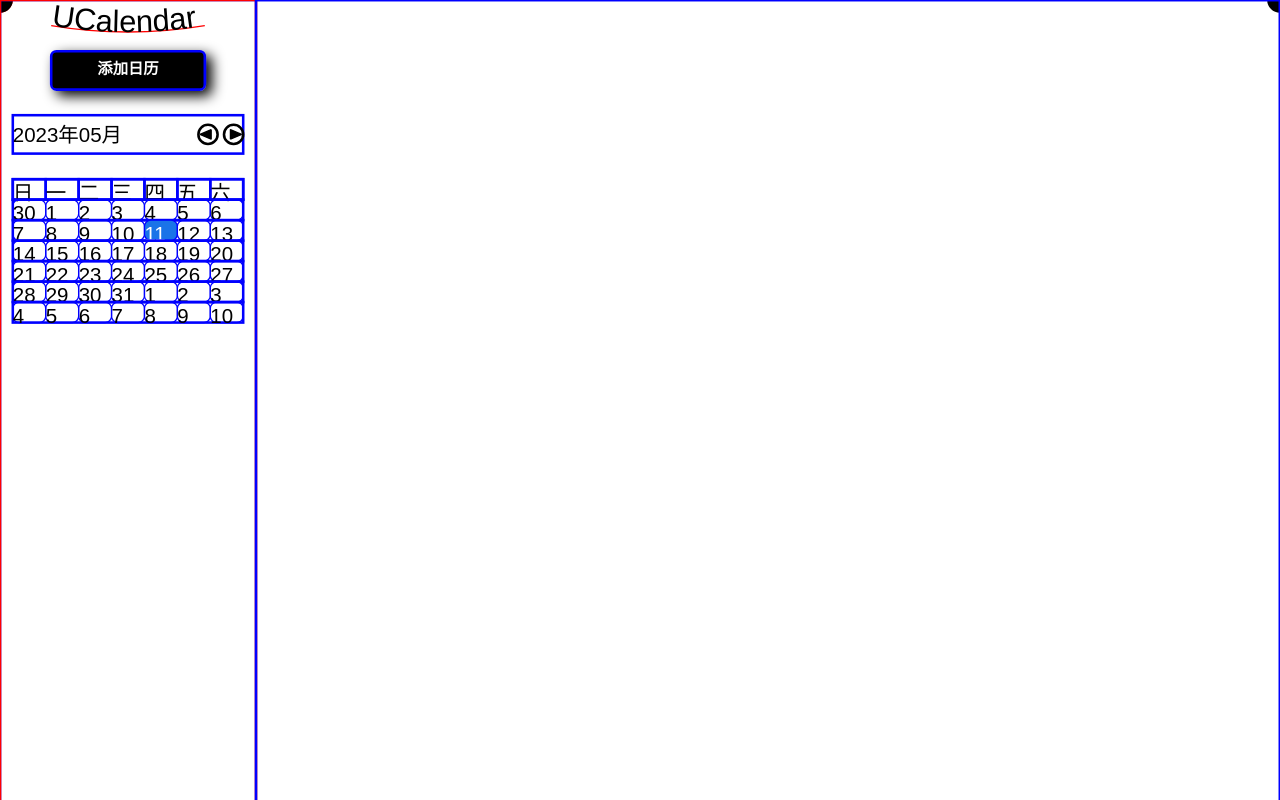
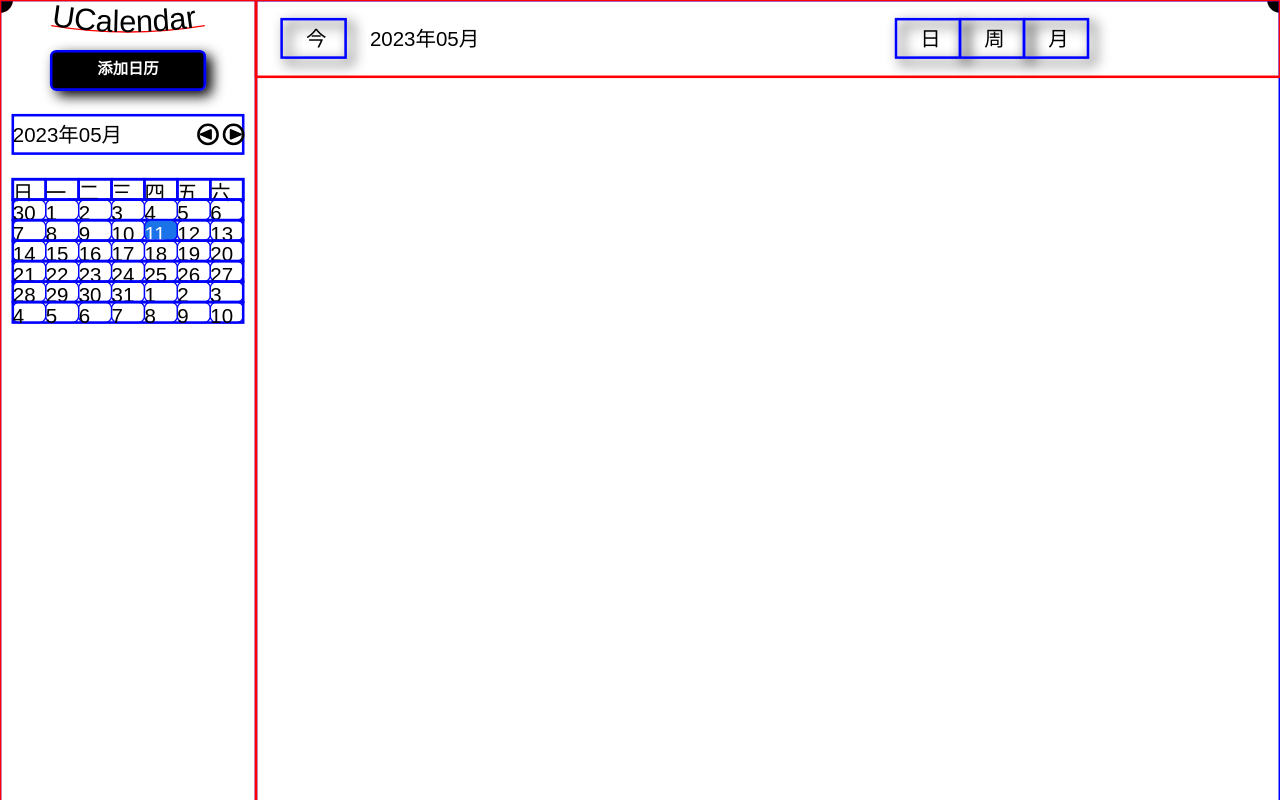
Before and after one commit to linround/Calendar, a React (Vite) app: page /SvgCalendar in a window 1280 px wide. Built offline with nearby package versions, Linux system fonts and the light colour scheme.

Commit message:
feature:日历svg

```diff
--- a/src/view/SvgCalendar/index.tsx
+++ b/src/view/SvgCalendar/index.tsx
@@ -50,17 +50,87 @@ export function SvgCalendar() {
         <g>
           <rect x={centerX} y={centerY} width={pageWidth} height={pageHeight} fill={'none'} strokeWidth={strokeWidth} stroke={'blue'} ></rect>
         </g>
+        <SvgCalendarRight />
         <SvgCalendarLeft />
-        <SvgCalendarRight />
       </svg>
     </div>
   )
 }
 function SvgCalendarLeft() {
   // 绘制左边区域
+  const headHeight = 60
+  const headX = leftWidth
+  const headY = 0
+
+  function Head() {
+    const buttonX = headX + 20
+    const buttonHeight = headHeight * 0.5
+    const buttonWidth = 50
+    const buttonY = headY + (headHeight / 2) - (buttonHeight / 2)
+    const buttonTextX = buttonX + (buttonWidth / 2) - 6 // +-6是为了文字的居中
+    const buttonTextY = buttonY + (buttonHeight / 2) + 6
+    const textDateX = buttonX + buttonHeight + 20 // +20是为了与对应按钮之间的间隔
+    const textDateMoveX = textDateX - buttonX
+
+    const optionsX = buttonX
+    const optionsY = buttonY
+    const optionsTextX = buttonTextX
+    const optionsTextY = buttonTextY
+
+    const optionText1X = 700
+    const options1MoveX =  optionText1X - buttonX//optionsX - buttonX
+    const options2MoveX =  optionText1X + buttonWidth - buttonX //optionsX - buttonX
+    const options3MoveX =  optionText1X + (buttonWidth * 2) - buttonX //optionsX - buttonX
+    return (
+      <g>
+        <rect x={headX} y={headY} width={rightWidth} height={headHeight} strokeWidth={strokeWidth} stroke={'red'} fill={'none'} />
+        <rect filter={'url(#buttonFilter)'}
+          x={buttonX} y={buttonY} width={buttonWidth}
+          height={buttonHeight} strokeWidth={strokeWidth}
+          stroke={'blue'} fill={'none'} />
+        <text x={buttonTextX} y={buttonTextY}>
+          今
+        </text>
+        <text x={buttonTextX} y={buttonTextY} transform={`matrix(1 0 0 1 ${textDateMoveX} 0)`}>
+          2023年05月
+        </text>
+        <g
+          transform={`matrix(1 0 0 1 ${options1MoveX} 0)`}>
+          <rect filter={'url(#buttonFilter)'}
+            x={optionsX} y={optionsY} width={buttonWidth}
+            height={buttonHeight} strokeWidth={strokeWidth}
+            stroke={'blue'} fill={'none'} />
+          <text x={optionsTextX} y={optionsTextY} >
+            日
+          </text>
+        </g>
+        <g
+          transform={`matrix(1 0 0 1 ${options2MoveX} 0)`}>
+          <rect filter={'url(#buttonFilter)'}
+            x={optionsX} y={optionsY} width={buttonWidth}
+            height={buttonHeight} strokeWidth={strokeWidth}
+            stroke={'blue'} fill={'none'} />
+          <text x={optionsTextX} y={optionsTextY} >
+            周
+          </text>
+        </g>
+        <g
+          transform={`matrix(1 0 0 1 ${options3MoveX} 0)`}>
+          <rect filter={'url(#buttonFilter)'}
+            x={optionsX} y={optionsY} width={buttonWidth}
+            height={buttonHeight} strokeWidth={strokeWidth}
+            stroke={'blue'} fill={'none'} />
+          <text x={optionsTextX} y={optionsTextY} >
+            月
+          </text>
+        </g>
+      </g>
+    )
+  }
   return (
     <g>
-      <rect x={centerX} y={centerY} width={leftWidth} height={pageHeight} fill={'none'} strokeWidth={strokeWidth} stroke={'red'}></rect>
+      <rect x={centerX} y={centerY} width={leftWidth} height={pageHeight} fill={'none'} strokeWidth={strokeWidth} stroke={'red'} />
+      <Head />
     </g>
   )
 }
```
